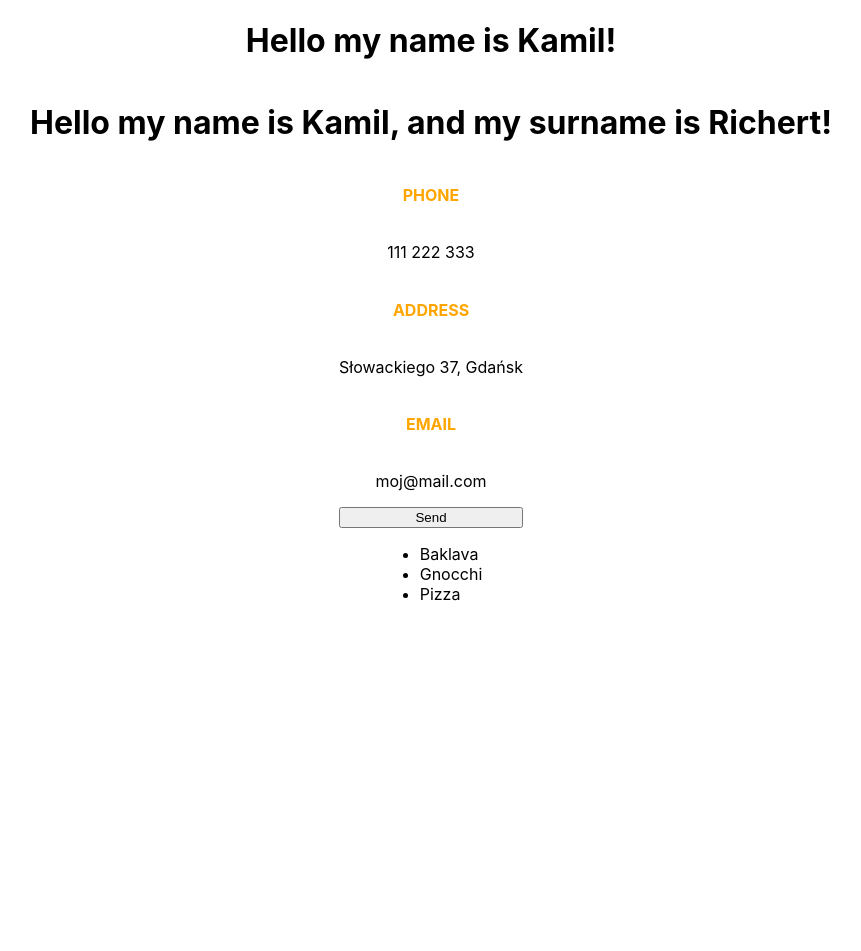
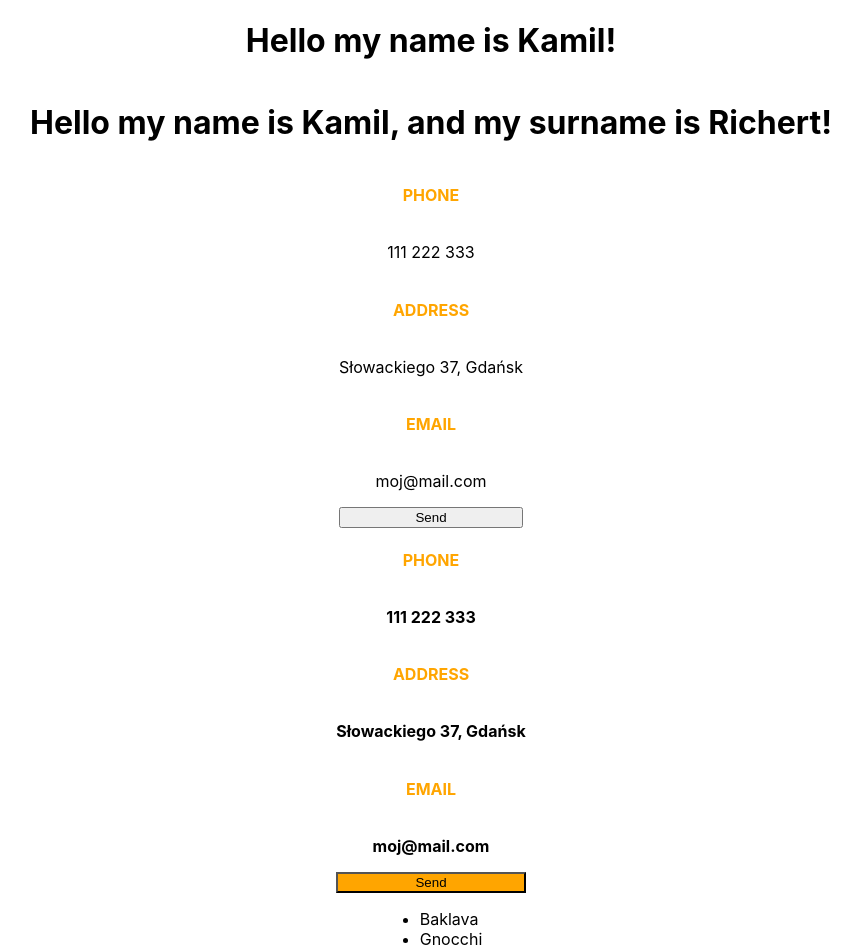
Before and after one commit to myflowpl/isafrontendacademybayer, a React (Create React App) app in the folder react/my-app/: page / in a window 1280 px wide. Shown: the top 951 px of the page, without its empty margins (209-1070 px from the left). Before the commit the page ends 800 px from the top, so only its background shows below. Built offline with nearby package versions, Linux system fonts and the light colour scheme.

Commit message:
Added ContactStyled as an example of styled componenets

```diff
--- a/react/my-app/package.json
+++ b/react/my-app/package.json
@@ -10,6 +10,7 @@
     "react": "^18.2.0",
     "react-dom": "^18.2.0",
     "react-scripts": "5.0.1",
+    "styled-components": "^5.3.6",
     "web-vitals": "^2.1.4"
   },
   "scripts": {
--- a/react/my-app/src/about-me/AboutMe.js
+++ b/react/my-app/src/about-me/AboutMe.js
@@ -1,5 +1,6 @@
 import MyName from './MyName';
 import {Contact} from './Contact';
+import {ContactStyled} from './ContactStyled';
 import {MyFavouriteDishes} from './MyFavouriteDishes';
 
 const data = {
@@ -19,6 +20,7 @@ export const AboutMe = () => (
         <MyName name="Kamil" />
         <MyName name="Kamil" surname="Richert" />
         <Contact data={data} />
+        <ContactStyled data={data} />
         <MyFavouriteDishes dishes={dishes} />
     </>
 )
--- /dev/null
+++ b/react/my-app/src/about-me/ContactStyled.js
@@ -0,0 +1,37 @@
+import styled from 'styled-components';
+
+const Container = styled.div`
+    display: flex;
+    flex-direction: column;
+    text-align: center;
+    margin: 0 50px;
+`;
+
+const Title = styled.h4`
+    color: orange;
+`;
+
+const Text = styled.p`
+    font-weight: 700;
+`;
+
+const Button = styled.button`
+    background-color: orange;
+`;
+
+
+export const ContactStyled = ({ data: { phone, address, email } }) => {
+    const handleClick = () => {
+        alert(`Welcome! Feel free to visit me at ${address.street} ${address.number}, ${address.city}!`);
+    }
+
+    return <Container>
+        <Title>PHONE</Title>
+        <Text>{phone}</Text>
+        <Title>ADDRESS</Title>
+        <Text>{address.street} {address.number}, {address.city}</Text>
+        <Title>EMAIL</Title>
+        <Text>{email}</Text>
+        <Button onClick={handleClick}>Send</Button>
+    </Container>
+}
```
Also changed, not shown: 1 other file (tests, documents, lock files or other folders).
